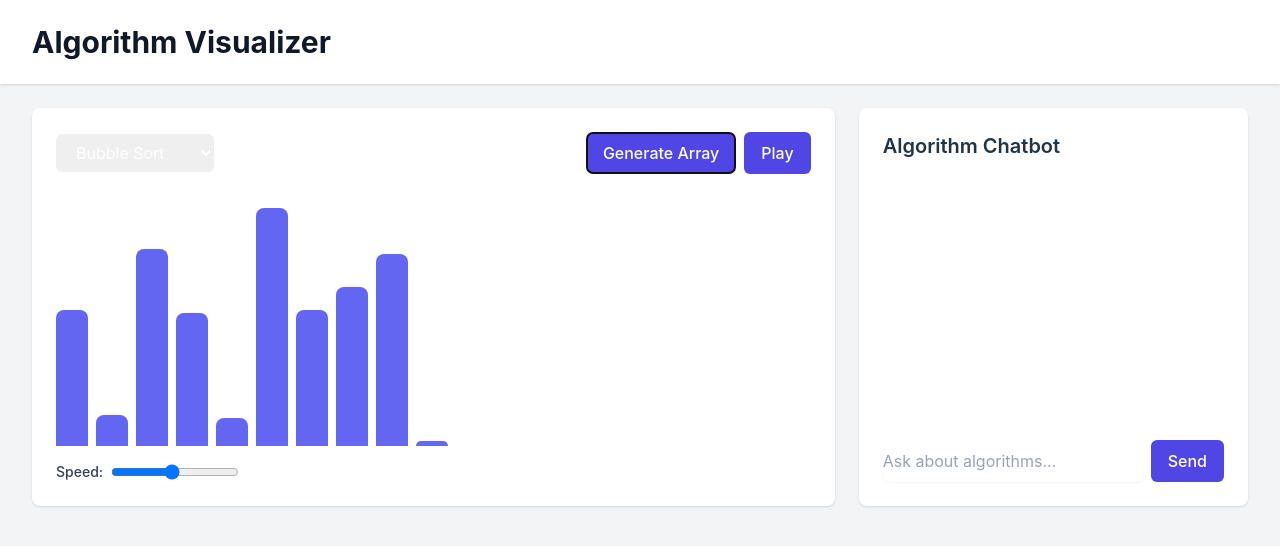
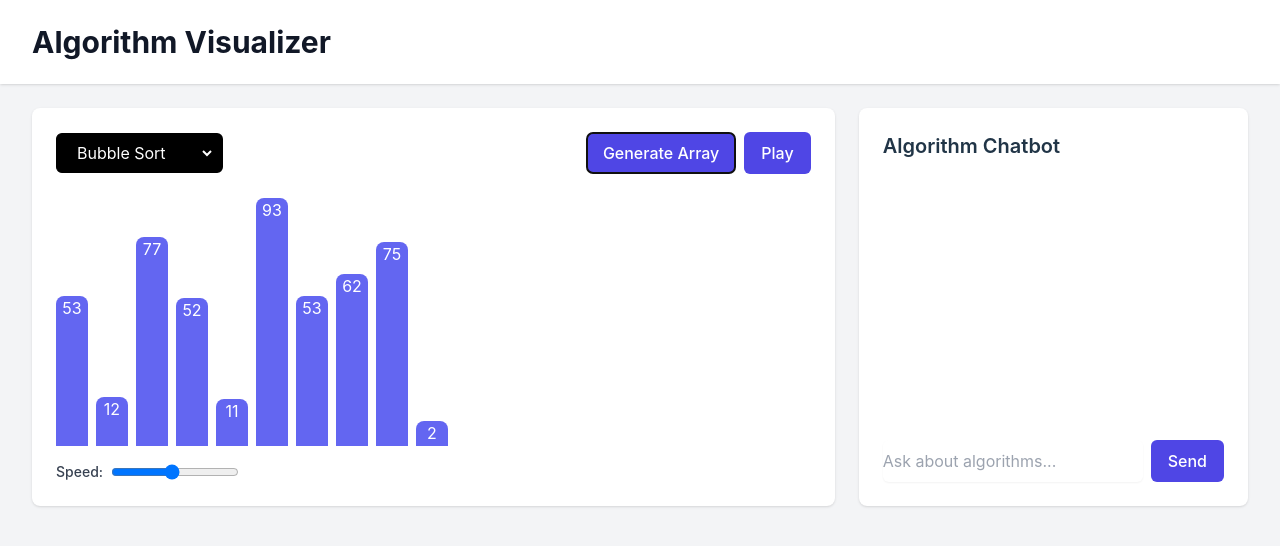
Before and after one commit to dianzahid/Algorithm-Visualizer, a React (Vite) app: page / in a window 1280 px wide. Both pictures are taken after a click on the button "Generate Array". Shown: the top 546 px of the page. Built offline with nearby package versions, Linux system fonts and the light colour scheme.

Commit message:
clean up array bars and the algorithm selector

```diff
--- a/src/components/AlgorithmVisualizer.tsx
+++ b/src/components/AlgorithmVisualizer.tsx
@@ -5,59 +5,62 @@ interface AlgorithmVisualizerProps {
   selectedAlgorithm: string
 }
 
+//make a component named AlgorithmVisualizer with a prop type selectedAlgorithm
 const AlgorithmVisualizer: React.FC<AlgorithmVisualizerProps> = ({ selectedAlgorithm }) => {
-  const [array, setArray] = useState<number[]>([])
-  const [isPlaying, setIsPlaying] = useState(false)
-  const [speed, setSpeed] = useState(1)
+  //state variables ** Important for UI to re render**
+  const [array, setArray] = useState<number[]>([]) //initialize array to only hold numbers and empty
+  const [isPlaying, setIsPlaying] = useState(false) //initialize to flase (not playing or paused)
+  const [speed, setSpeed] = useState(1) //initial speed is 1x
 
   const generateNewArray = () => {
-    const newArray = Array.from({ length: 10 }, () => Math.floor(Math.random() * 100))
-    setArray(newArray)
+    const newArray = Array.from({ length: 10 }, () => Math.floor(Math.random() * 100)) // Creats a new array size 10 with numbers from 0 to 99
+    //console.log(newArray)
+    setArray(newArray) //update the state variable array to newArray values
   }
 
   return (
-    <div className="bg-white rounded-lg shadow p-6">
-      <div className="flex flex-col space-y-4">
-        <div className="flex justify-between items-center">
+    <div className="bg-white rounded-lg shadow p-6"> {/*The main div for the Visualizer */}
+      <div className="bg-flex flex-col space-y-4"> {/*The flex container for the Visualizer -- top are buttons -- middle is the graph -- bottom is the speed  */}
+        <div className="flex justify-between items-center"> {/* top div and flex container for buttons */}
           <select
-            className="p-2 px-4 py-2 text-white rounded-md"
-            value={selectedAlgorithm}
-          >
+            className="bg-black px-4 py-2 text-white rounded-md cursor-pointer border-black border border-r-8"
+          > {/* selector for type of sorting algorithm */}
             <option value="bubble-sort">Bubble Sort</option>
             <option value="selection-sort">Selection Sort</option>
             <option value="merge-sort">Merge Sort</option>
             <option value="insertion-sort">Insertion Sort</option>
           </select>
+
           <div className="flex space-x-2">
-            <button
+            <button // Generate Array button
               className="px-4 py-2 bg-indigo-600 text-white rounded-md hover:bg-indigo-700"
               onClick={generateNewArray}
-            >
+            > {/* call the GenerateNewArrayFunction */}
               Generate Array
             </button>
-            <button
+            <button //Play sorting algorithm button
               className="px-4 py-2 bg-indigo-600 text-white rounded-md hover:bg-indigo-700"
               onClick={() => setIsPlaying(!isPlaying)}
             >
-              {isPlaying ? 'Pause' : 'Play'}
+              {isPlaying ? 'Pause' : 'Play'} {/* update the text on the button */}
             </button>
           </div>
         </div>
 
-        <div className="h-64 flex items-end space-x-2">
-          {array.map((value, index) => (
-            <motion.div
+        <div className="h-64 flex items-end space-x-2 pt-[10px]"> {/* middle div containing graph for visualization */}
+          {array.map((value, index) => ( //For each loop
+            <motion.div // motion div to set up animations and render bars
               key={index}
-              className="w-8 bg-indigo-500 rounded-t-lg"
-              style={{ height: `${value}%` }}
+              className="w-8 bg-indigo-500 rounded-t-lg min-h-[25px]"
+              style={{ height: `${value+8}%` }}
               initial={{ opacity: 0, y: 100 }}
               animate={{ opacity: 1, y: 0 }}
               transition={{ duration: 0.5 }}
-            />
+              ><span className='text-white flex justify-center'>{value}</span></motion.div>
           ))}
         </div>
 
-        <div className="flex justify-between items-center">
+        <div className="flex justify-between items-center"> {/* Bottom Div containing speed adjuster */}
           <div className="flex items-center space-x-2">
             <label htmlFor="speed" className="text-sm font-medium text-gray-700">
               Speed:
```
